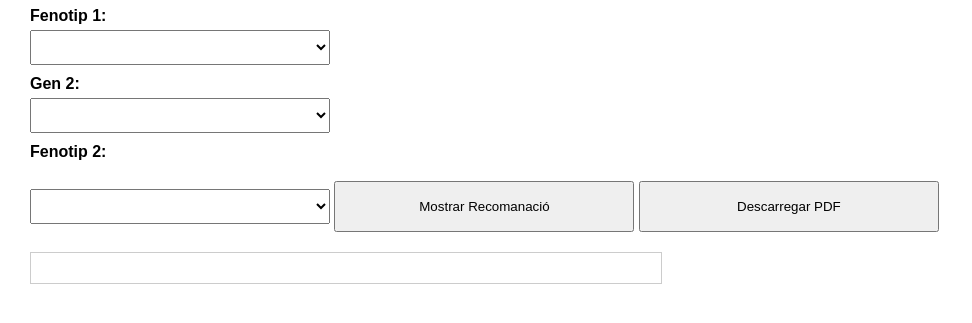
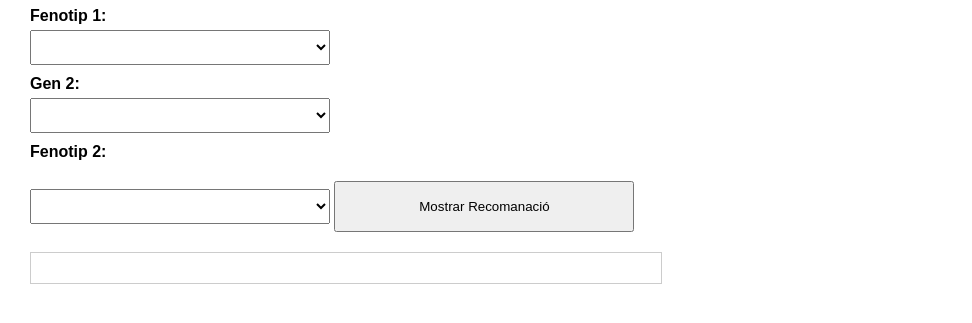
Before and after one commit to N270203MR/Farmacologia, a plain HTML site: page index.html in a window 1280 px wide. Shown: the part 149-472 px from the top of the page, without its empty margins (0-972 px from the left). Drawn offline with nearby package versions, Linux system fonts and the light colour scheme.

Commit message:
Update index.html

```diff
--- a/index.html
+++ b/index.html
@@ -49,7 +49,6 @@
   <select id="fenotip2"></select>
 
   <button onclick="mostrarRecomanacio()">Mostrar Recomanació</button>
-  <button onclick="descarregarPDF()">Descarregar PDF</button>
 
   <div id="resultat"></div>
 </body>
```
